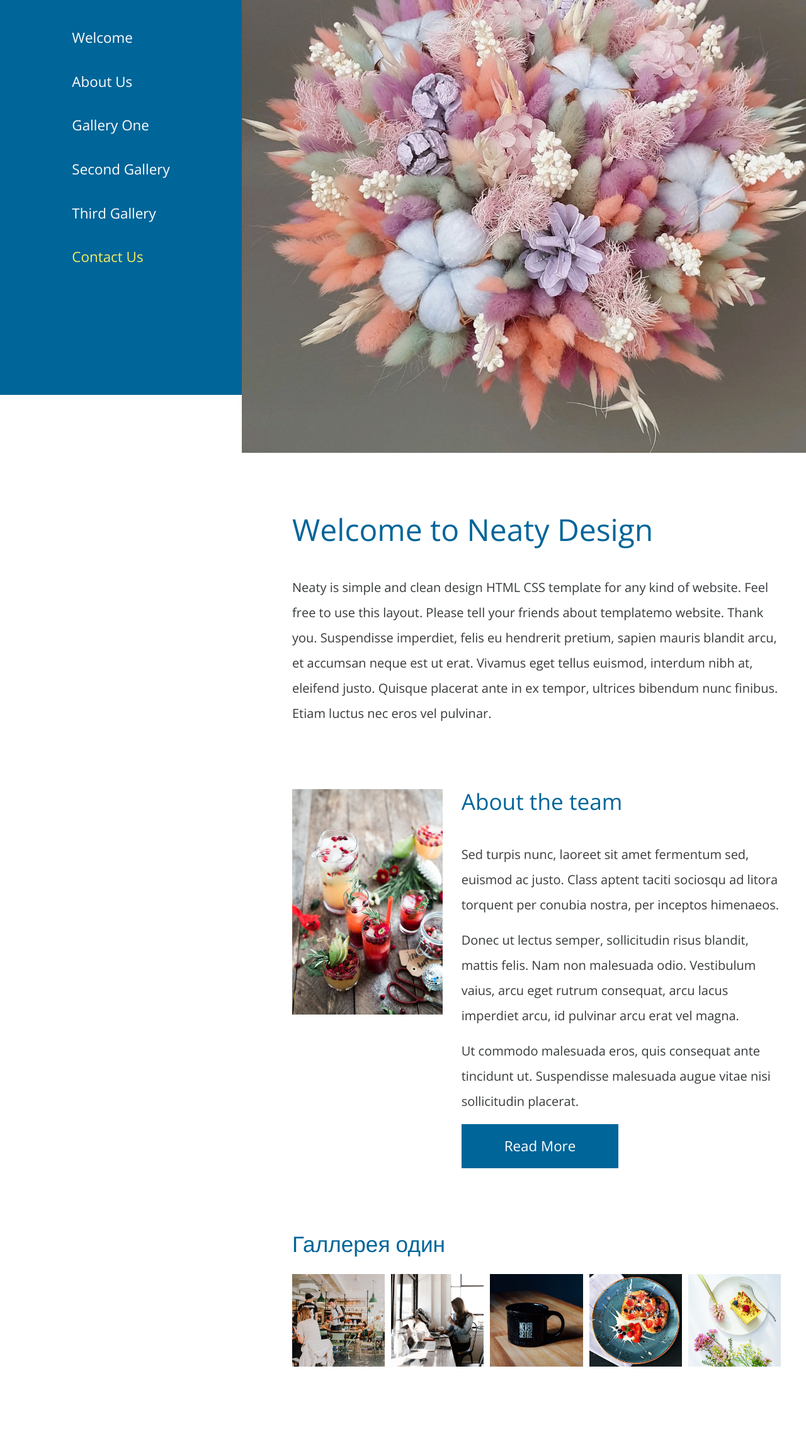
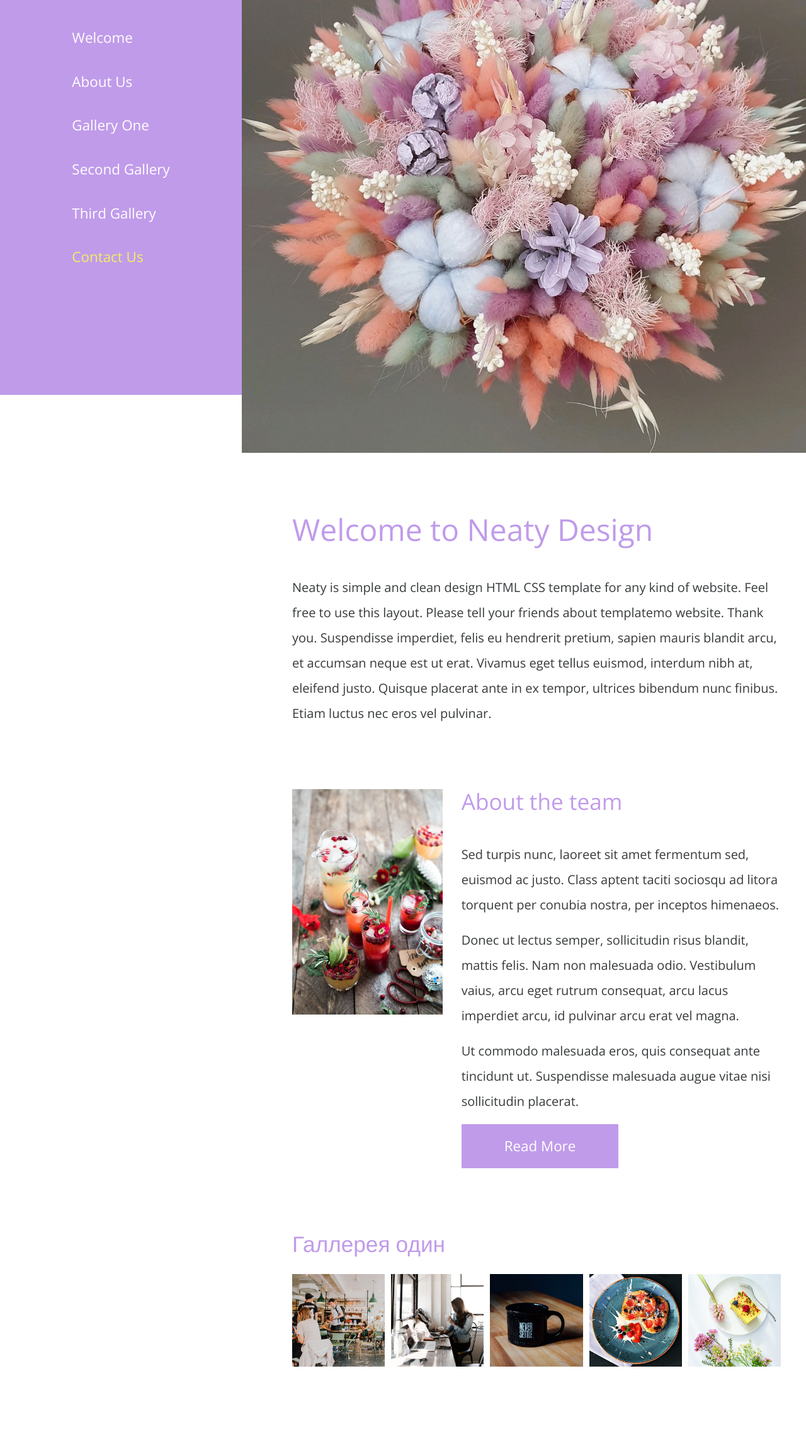
Before and after one commit to Mlklv/CuteThings, a plain HTML site: page index.html in a window 1280 px wide. Shown: the part 173-2450 px from the top of the page at 63% size. Drawn offline with nearby package versions, Linux system fonts and the light colour scheme.

Commit message:
Update templatemo-style.css

```diff
--- a/css/templatemo-style.css
+++ b/css/templatemo-style.css
@@ -23,11 +23,11 @@ a:focus {
 .tm-left-right-container { width: 100%; }
 
 .tm-blue-bg {
-	background-color: #006599;
+	background-color: #c09bea;
 	color: white;
 }
 
-.tm-blue-text {	color: #006599; }
+.tm-blue-text {	color: #c09bea; }
 .tm-blue-bg a {	color: white; }
 
 .tm-site-name {
@@ -56,7 +56,7 @@ a:focus {
 p { line-height: 2; }
 
 .tm-button {
-	background-color: #006599;
+	background-color: #c09bea;
 	border: none;
 	color: white;
 	cursor: pointer;
@@ -70,7 +70,7 @@ p { line-height: 2; }
 .tm-button:hover,
 .tm-button:active,
 .tm-button:focus {
-	background-color: #2790c6;
+	background-color: #fff27a;
 	color: white;
 }
 
@@ -111,7 +111,7 @@ p { line-height: 2; }
 .tm-contact-right { margin-top: 40px; }
 
 .form-control {
-	border-color: #0a6697;
+	border-color: #fff27a;
 	border-radius: 0;
 	color: #4286ab;
 	font-family: 'Open Sans', Helvetica, Arial, sans-serif;
```
